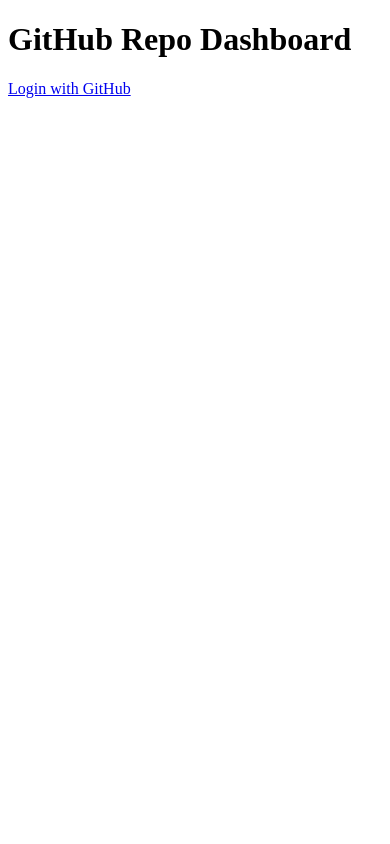
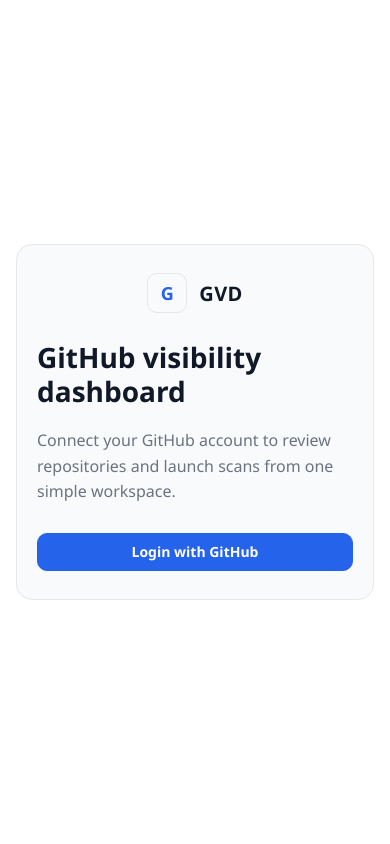
Before and after one commit to mouloudelarram/gvd, a Flask app: page / in a window 390 px wide. Run offline with Flask 3, Linux system fonts and the light colour scheme.

Commit message:
saas-feat: style v1.0.1

```diff
--- /dev/null
+++ b/saas/static/style.css
@@ -0,0 +1,375 @@
+:root {
+  --background: #ffffff;
+  --card: #f9fafb;
+  --border: #e5e7eb;
+  --text: #111827;
+  --text-secondary: #6b7280;
+  --accent: #2563eb;
+  --card-tint-1: #f9fafb;
+  --card-tint-2: #f8fbff;
+  --card-tint-3: #fbfbf8;
+  --card-tint-4: #f7fafc;
+  --card-tint-5: #fcfaf8;
+}
+
+* {
+  box-sizing: border-box;
+}
+
+body {
+  margin: 0;
+  font-family: "Segoe UI", Tahoma, Geneva, Verdana, sans-serif;
+  background: var(--background);
+  color: var(--text);
+}
+
+a {
+  color: inherit;
+  text-decoration: none;
+}
+
+.app-shell {
+  min-height: 100vh;
+}
+
+.topbar {
+  border-bottom: 1px solid var(--border);
+  background: var(--background);
+}
+
+.topbar__inner,
+.page,
+.login-layout {
+  width: min(1480px, calc(100% - 48px));
+  margin: 0 auto;
+}
+
+.topbar__inner {
+  min-height: 72px;
+  display: flex;
+  align-items: center;
+  justify-content: space-between;
+  gap: 24px;
+}
+
+.brand {
+  display: flex;
+  align-items: center;
+  gap: 12px;
+}
+
+.brand--stacked {
+  justify-content: center;
+}
+
+.brand__logo {
+  width: 40px;
+  height: 40px;
+  display: inline-flex;
+  align-items: center;
+  justify-content: center;
+  border: 1px solid var(--border);
+  border-radius: 10px;
+  background: var(--card);
+  color: var(--accent);
+  font-size: 18px;
+  font-weight: 700;
+}
+
+.brand__name {
+  font-size: 20px;
+  font-weight: 700;
+  letter-spacing: 0.02em;
+}
+
+.topbar__actions {
+  display: flex;
+  align-items: center;
+  gap: 16px;
+}
+
+.topbar__user {
+  color: var(--text-secondary);
+  font-size: 14px;
+}
+
+.page {
+  padding: 40px 0 56px;
+}
+
+.page-header {
+  margin-bottom: 32px;
+  display: flex;
+  align-items: flex-end;
+  justify-content: space-between;
+  gap: 24px;
+}
+
+.page-header h1,
+.login-copy h1,
+.empty-state h2 {
+  margin: 0 0 8px;
+  font-size: 28px;
+  line-height: 1.2;
+}
+
+.page-header p,
+.login-copy p,
+.empty-state p {
+  margin: 0;
+  color: var(--text-secondary);
+  line-height: 1.6;
+}
+
+.repo-count {
+  display: inline-flex;
+  align-items: center;
+  padding: 8px 12px;
+  border: 1px solid var(--border);
+  border-radius: 999px;
+  background: var(--card);
+  color: var(--text-secondary);
+  font-size: 14px;
+}
+
+.notice,
+.empty-state,
+.login-card {
+  border: 1px solid var(--border);
+  border-radius: 16px;
+  background: var(--card);
+}
+
+.notice {
+  margin-bottom: 24px;
+  padding: 14px 16px;
+  color: var(--text-secondary);
+}
+
+.repo-grid {
+  display: grid;
+  grid-template-columns: repeat(5, minmax(0, 1fr));
+  gap: 20px;
+}
+
+.repo-card {
+  position: relative;
+  min-height: 220px;
+  padding: 20px;
+  border: 1px solid var(--border);
+  border-radius: 16px;
+  background: var(--card-tint-1);
+  display: flex;
+  flex-direction: column;
+  justify-content: space-between;
+  gap: 20px;
+}
+
+.repo-card:nth-child(5n + 1) {
+  background: var(--card-tint-1);
+}
+
+.repo-card:nth-child(5n + 2) {
+  background: var(--card-tint-2);
+}
+
+.repo-card:nth-child(5n + 3) {
+  background: var(--card-tint-3);
+}
+
+.repo-card:nth-child(5n + 4) {
+  background: var(--card-tint-4);
+}
+
+.repo-card:nth-child(5n + 5) {
+  background: var(--card-tint-5);
+}
+
+.repo-card__overlay {
+  position: absolute;
+  inset: 0;
+  border-radius: 16px;
+}
+
+.repo-card__header {
+  position: relative;
+  z-index: 1;
+  display: flex;
+  align-items: flex-start;
+  justify-content: space-between;
+  gap: 12px;
+}
+
+.repo-card__title {
+  margin: 0;
+  font-size: 18px;
+  line-height: 1.35;
+  flex: 1;
+  min-width: 0;
+  overflow-wrap: anywhere;
+  word-break: break-word;
+}
+
+.repo-card__title a:hover,
+.repo-card__details:hover {
+  color: var(--accent);
+}
+
+.repo-card__visibility {
+  display: inline-flex;
+  flex-shrink: 0;
+  align-items: center;
+  justify-content: center;
+  width: 78px;
+  min-height: 32px;
+  padding: 6px 10px;
+  border: 1px solid var(--border);
+  border-radius: 999px;
+  background: var(--background);
+  color: var(--text-secondary);
+  font-size: 12px;
+  font-weight: 600;
+  text-transform: capitalize;
+}
+
+.repo-card__description {
+  margin: 0;
+  color: var(--text-secondary);
+  font-size: 14px;
+  line-height: 1.6;
+  flex: 1;
+  overflow: hidden;
+  overflow-wrap: anywhere;
+  word-break: break-word;
+  display: -webkit-box;
+  -webkit-box-orient: vertical;
+  -webkit-line-clamp: 4;
+  line-clamp: 4;
+}
+
+.repo-card__footer {
+  position: relative;
+  z-index: 1;
+  display: flex;
+  align-items: center;
+  justify-content: space-between;
+  gap: 16px;
+}
+
+.repo-card__details {
+  color: var(--text-secondary);
+  font-size: 14px;
+  font-weight: 600;
+}
+
+.button {
+  display: inline-flex;
+  align-items: center;
+  justify-content: center;
+  min-height: 38px;
+  padding: 0 14px;
+  border: 1px solid transparent;
+  border-radius: 10px;
+  font-size: 14px;
+  font-weight: 600;
+  cursor: pointer;
+}
+
+.button--primary {
+  background: var(--accent);
+  border-color: var(--accent);
+  color: #ffffff;
+}
+
+.button--secondary {
+  background: var(--background);
+  border-color: var(--border);
+  color: var(--text);
+}
+
+.button--full {
+  width: 100%;
+}
+
+.pagination {
+  margin-top: 32px;
+  display: flex;
+  justify-content: center;
+}
+
+.login-page {
+  min-height: 100vh;
+}
+
+.login-layout {
+  min-height: 100vh;
+  display: flex;
+  align-items: center;
+  justify-content: center;
+  padding: 32px 0;
+}
+
+.login-card,
+.empty-state {
+  width: min(520px, 100%);
+  padding: 40px;
+}
+
+.login-card {
+  display: flex;
+  flex-direction: column;
+  gap: 28px;
+}
+
+.login-copy {
+  display: flex;
+  flex-direction: column;
+  gap: 12px;
+}
+
+@media (max-width: 1400px) {
+  .repo-grid {
+    grid-template-columns: repeat(4, minmax(0, 1fr));
+  }
+}
+
+@media (max-width: 1120px) {
+  .repo-grid {
+    grid-template-columns: repeat(3, minmax(0, 1fr));
+  }
+}
+
+@media (max-width: 820px) {
+  .topbar__inner,
+  .page,
+  .login-layout {
+    width: min(100% - 32px, 1480px);
+  }
+
+  .page-header,
+  .topbar__inner,
+  .repo-card__footer {
+    align-items: flex-start;
+    flex-direction: column;
+  }
+
+  .repo-grid {
+    grid-template-columns: repeat(2, minmax(0, 1fr));
+  }
+
+  .topbar__actions {
+    width: 100%;
+    justify-content: space-between;
+  }
+}
+
+@media (max-width: 560px) {
+  .repo-grid {
+    grid-template-columns: 1fr;
+  }
+
+  .login-card,
+  .empty-state {
+    padding: 28px 20px;
+  }
+}
--- a/saas/templates/login.html
+++ b/saas/templates/login.html
@@ -2,10 +2,25 @@
 <html lang="en">
 <head>
   <meta charset="utf-8">
-  <title>Login</title>
+  <meta name="viewport" content="width=device-width, initial-scale=1">
+  <title>GVD Login</title>
+  <link rel="stylesheet" href="{{ url_for('static', filename='style.css') }}">
 </head>
-<body>
-  <h1>GitHub Repo Dashboard</h1>
-  <p><a href="{{ login_url }}">Login with GitHub</a></p>
+<body class="login-page">
+  <main class="login-layout">
+    <section class="login-card">
+      <div class="brand brand--stacked">
+        <div class="brand__logo" aria-hidden="true">G</div>
+        <div class="brand__name">GVD</div>
+      </div>
+
+      <div class="login-copy">
+        <h1>GitHub visibility dashboard</h1>
+        <p>Connect your GitHub account to review repositories and launch scans from one simple workspace.</p>
+      </div>
+
+      <a class="button button--primary button--full" href="{{ login_url }}">Login with GitHub</a>
+    </section>
+  </main>
 </body>
 </html>
```
Also changed, not shown: saas/templates/dashboard.html (+81 -27 lines).
